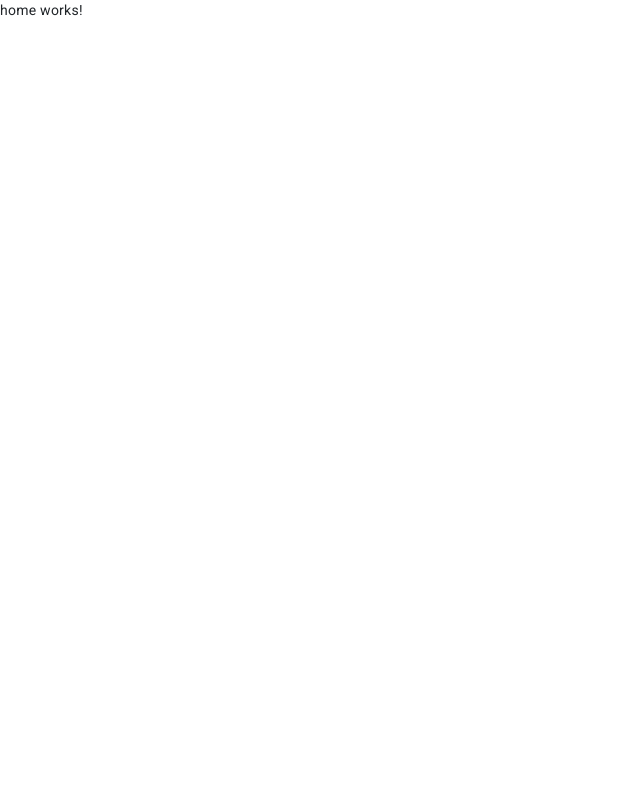
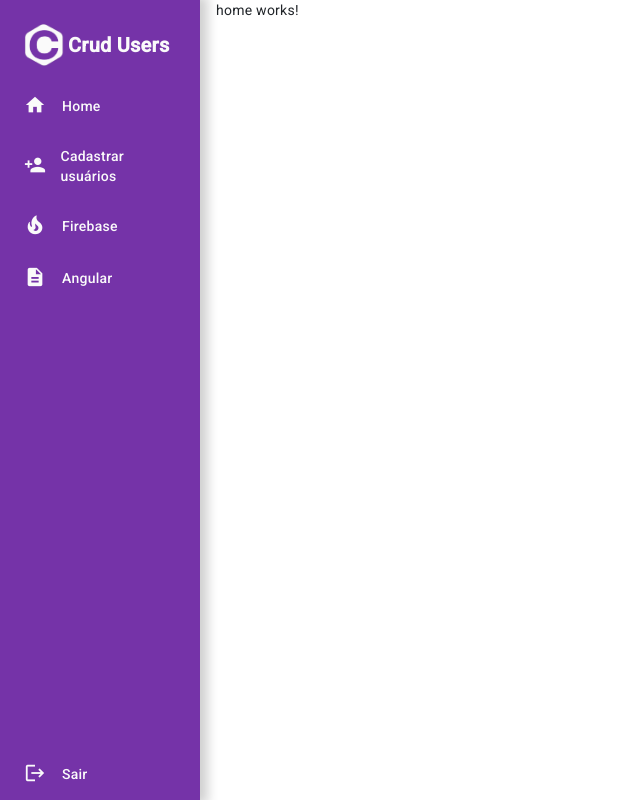
Before and after one commit to joaovs19/Angular-crud-usuarios, an Angular app: page /home in a window 1280 px wide. Shown: the whole page, without its empty margins (0-640 px from the left). Built offline with nearby package versions, Linux system fonts and the light colour scheme.

Commit message:
sidemenu

```diff
--- /dev/null
+++ b/src/app/components/menu/menu.component.html
@@ -0,0 +1,13 @@
+<nav class="sidemenu">
+  <ul>
+    <li routerLink="/home">
+      <img src="../../../assets/logo.png" width="40px">
+      <span class="logo">Crud Users</span>
+    </li>
+    <li routerLink="/home"><mat-icon>home</mat-icon>Home</li>
+    <li routerLink="/usuarios"><mat-icon>person_add</mat-icon>Cadastrar usuários</li>
+    <a href="https://firebase.google.com/docs?hl=pt-br" target="_blank"><li><mat-icon>local_fire_department</mat-icon>Firebase</li></a>
+    <a href="https://angular.dev/overview" target="_blank"><li><mat-icon>description</mat-icon>Angular</li></a>
+    <li routerLink="/login" class="logout"><mat-icon>logout</mat-icon>Sair</li>
+  </ul>
+</nav>
--- /dev/null
+++ b/src/app/components/menu/menu.component.scss
@@ -0,0 +1,49 @@
+.sidemenu{
+  width: 200px;
+  height: 100vh;
+  min-height: 100vh;
+  display: block;
+  float: left;
+  background-color: var(--primary-color);
+  padding: 10px 0px;
+  box-shadow: 4px 0px 10px 4px #0a0a0a30;
+  margin-right: 16px;
+
+  ul{
+    padding: 0;
+  }
+
+  .logo{
+    font-size: 20px;
+    font-weight: bold;
+    margin-left: 4px;
+  }
+
+  li{
+    font-size: 14px;
+    font-weight: 500;
+    color: #fafafa;
+    padding: 14px 24px;
+    margin: 0;
+    display: flex;
+    align-items: center;
+    justify-content: left;
+    transition: 0.3 linear all;
+    mat-icon{ margin-right: 14px; font-size: 22px; }
+    &:hover{
+      background: #e6e6e6;
+      cursor: pointer;
+      color: var(--primary-color);
+    }
+  }
+
+  .logout{
+    position: absolute;
+    bottom: 0;
+    width: 210px;
+  }
+
+  a{
+    text-decoration: none;
+  }
+}
--- a/src/app/pages/home/home.component.html
+++ b/src/app/pages/home/home.component.html
@@ -1 +1,2 @@
+<app-menu></app-menu>
 <p>home works!</p>
--- a/src/app/pages/login/login.component.html
+++ b/src/app/pages/login/login.component.html
@@ -7,7 +7,7 @@
 
     <input class="input-form" type="text" placeholder="Digite seu nome">
 
-    <app-button textButton="Acessar" size="100" routerLink="home"></app-button>
+    <app-button textButton="Acessar" size="100" routerLink="/home"></app-button>
 
 
   </form>
--- a/src/app/pages/login/login.component.ts
+++ b/src/app/pages/login/login.component.ts
@@ -1,4 +1,5 @@
-import { Component } from '@angular/core';
+import { Component, } from '@angular/core';
+import { Router } from '@angular/router';
 
 @Component({
   selector: 'app-login',
@@ -7,4 +8,13 @@
 })
 export class LoginComponent {
 
+  userName: string;
+
+  constructor(private rota: Router){}
+
+  login(){
+    sessionStorage.setItem('user', this.userName);
+
+    this.rota.navigate(['home'])
+  }
 }
```
Also changed, not shown: src/app/app.module.ts (+6 -2 lines), src/app/components/menu/menu.component.ts (added, +10 -0 lines), src/assets/logo.png (added), 1 other file (tests, documents, lock files or other folders).
